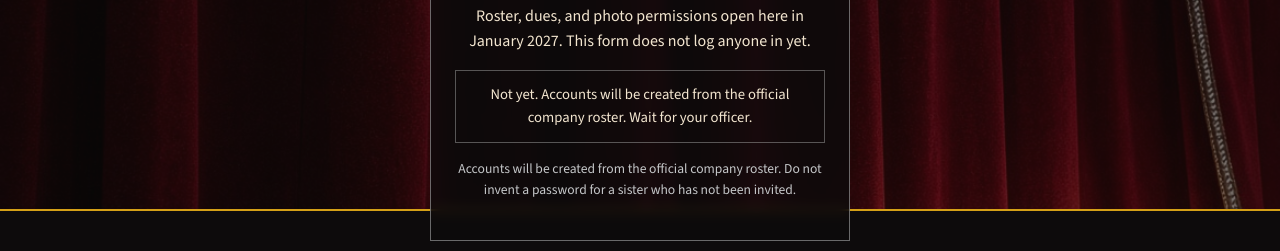
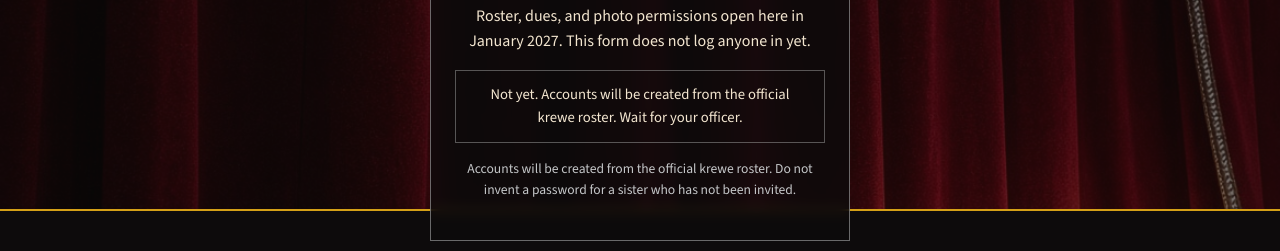
Before and after one commit to MissTully/krewe-les-belles-femmes-website, a React (Vite) app: page /stage-door in a window 1280 px wide. Both pictures are taken after typing "name@example.com", "Sample123" into the empty fields and a click on the button "Not yet". Shown: the part 492-743 px from the top of the page. Built offline with nearby package versions, Linux system fonts and the light colour scheme.

Commit message:
Say krewe roster, not company roster

```diff
--- a/src/pages/StageDoor.tsx
+++ b/src/pages/StageDoor.tsx
@@ -29,7 +29,7 @@ export default function StageDoor() {
         </p>
         {tried ? (
           <p className="banner-locked" role="status">
-            Not yet. Accounts will be created from the official company roster. Wait for your
+            Not yet. Accounts will be created from the official krewe roster. Wait for your
             officer.
           </p>
         ) : (
@@ -46,7 +46,7 @@ export default function StageDoor() {
           </form>
         )}
         <p className="fine-print">
-          Accounts will be created from the official company roster. Do not invent a password for a
+          Accounts will be created from the official krewe roster. Do not invent a password for a
           sister who has not been invited.
         </p>
       </div>
```
